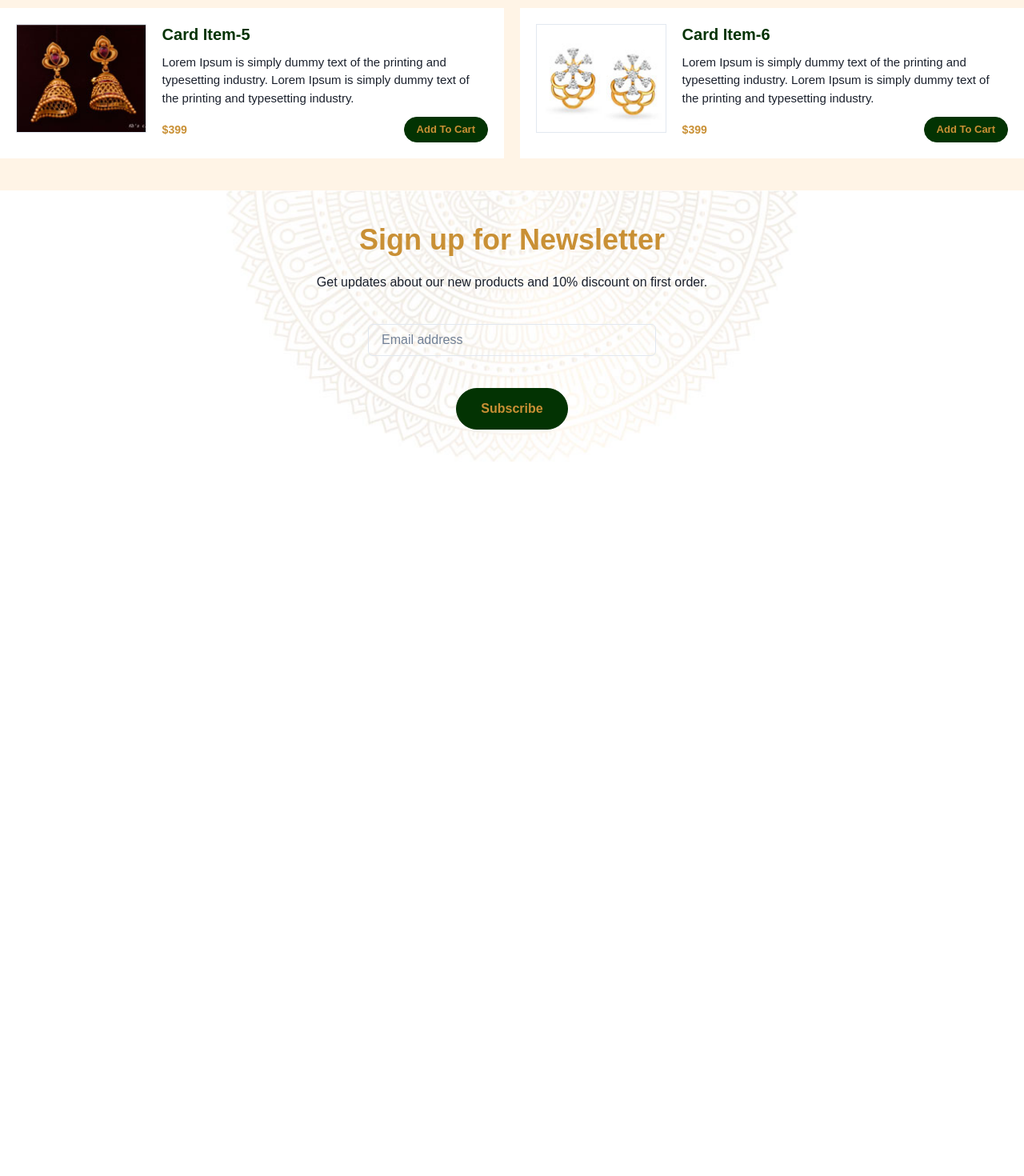
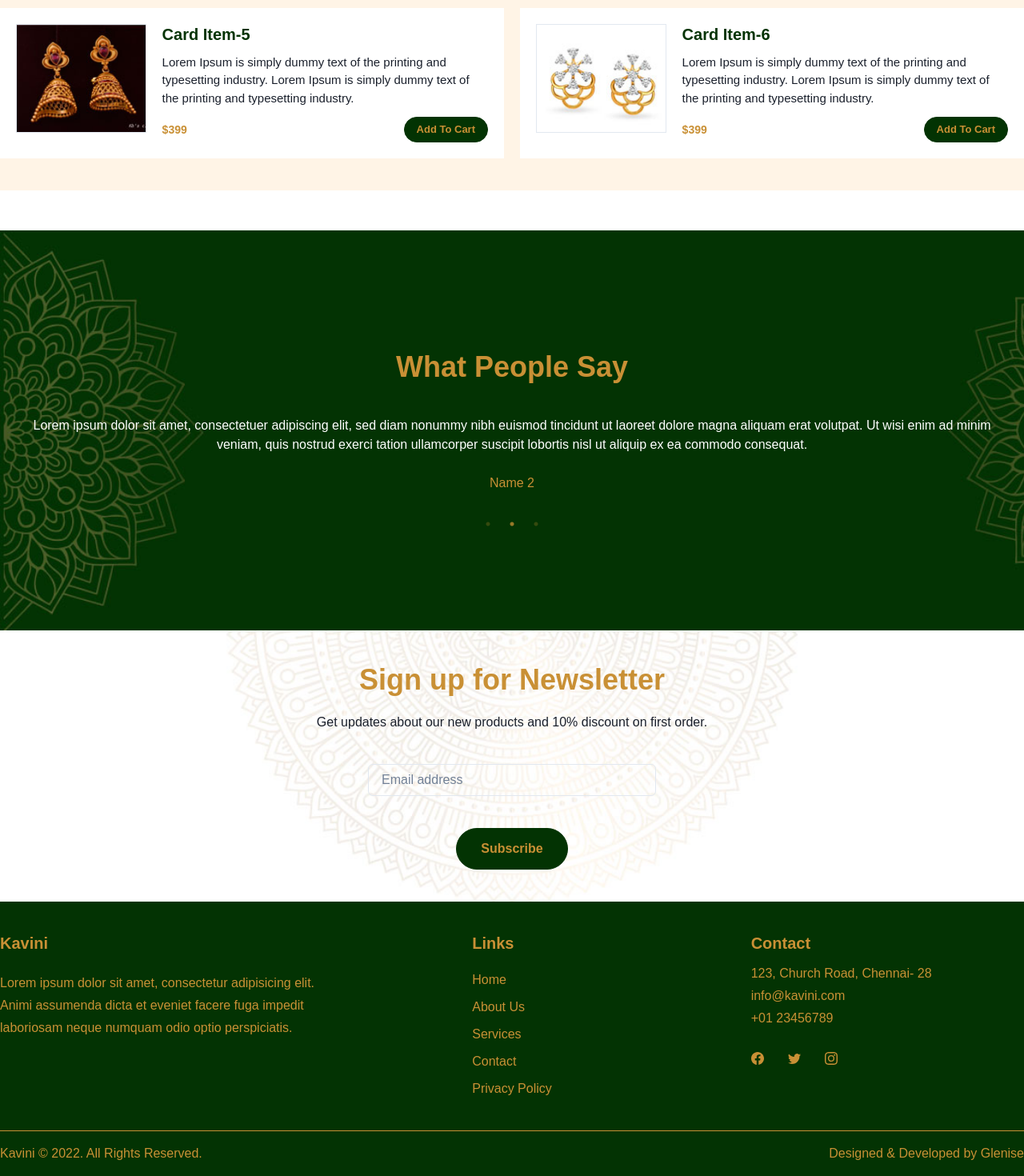
Before and after one commit to suneka-vasan/kavini-newsite, a Next.js app: page / in a window 1280 px wide. Shown: the part 1939-3409 px from the top of the page at 80% size. Before the commit the page ends 2516 px from the top, so only its background shows below. Built offline with nearby package versions, Linux system fonts and the light colour scheme.

Commit message:
2nd update
Signed-off-by: Suneka-vasan <suneka@glenise.in>

```diff
--- /dev/null
+++ b/components/Footer.tsx
@@ -0,0 +1,67 @@
+import { Flex, Box, Link, Heading, Stack, HStack, VStack, Text, Spacer, SimpleGrid, GridItem } from "@chakra-ui/react"
+import Image from 'next/image'
+import { BsFacebook, BsTwitter, BsInstagram } from 'react-icons/bs'
+
+function Footer() {
+    return (
+        <>
+            <Box bg='#033303'>
+                <Box py='10' maxW='container.xl' color='#C99035' mx='auto' borderBottom='1px' >
+                    <SimpleGrid columns={{ base: 1, md: 3 }} gap={2} mx={{ base: 0, md: 'auto' }}>
+                        <GridItem display='block' alignItems='center' justifyContent='center' padding={{ base: 10, md: 0 }}>
+
+                            <Heading fontSize='20' pb='3'>Kavini</Heading>
+                            {/* <Image src='/Logo_Full.png' width='100' height='100' alt='Logo' /> */}
+                            <Text fontSize={{ base: 14, md: 16 }} pt={{ base: 0, md: 3 }} lineHeight='7'>Lorem ipsum dolor sit amet, consectetur adipisicing elit. Animi assumenda dicta et eveniet facere fuga impedit laboriosam neque numquam odio optio perspiciatis.</Text>
+                        </GridItem>
+                        <GridItem display={{ base: 'flex', md: 'flex' }} alignItems='start' justifyContent='center'>
+                            <Stack direction={['column', 'column']} spacing={['20px', '10px']} textAlign={{ base: "left" }}>
+                                <Heading fontSize='20' pb='3'>Links</Heading>
+                                <Link href="/">
+                                    Home
+                                </Link>
+                                <Link href="/about">
+                                    About Us
+                                </Link>
+                                <Link href="/services">
+                                    Services
+                                </Link>
+                                <Link href="/contact">
+                                    Contact
+                                </Link>
+                                <Link href="/contact">
+                                    Privacy Policy
+                                </Link>
+                            </Stack>
+                        </GridItem>
+                        <Stack alignItems='start' ms={{ base: '10', md: '20' }}>
+                            <Box pb='5' fontSize={{ base: 14, md: 16 }} lineHeight='7'>
+                                <Heading fontSize='20' pb='3'>Contact</Heading>
+                                <Text>123, Church Road, Chennai- 28</Text>
+                                <Text>info@kavini.com</Text>
+                                <Text>+01 23456789</Text>
+                            </Box>
+                            <VStack alignItems='start'>
+                                <HStack spacing='30px'>
+                                    <BsFacebook />
+                                    <BsTwitter />
+                                    <BsInstagram />
+                                </HStack>
+                            </VStack>
+                        </Stack>
+                    </SimpleGrid>
+                </Box>
+                <SimpleGrid maxW='container.xl' mx='auto' color='#C99035' columns={{ base: 1, md: 2 }} lineHeight={{ base: "18px", md: 1.5 }} fontSize={{ base: "14px", md: "16px" }}>
+                    <GridItem textAlign={{ base: 'center', md: 'left' }} pt={{ base: 4, md: 4 }} pb={{ base: 0, md: 4 }}>
+                        Kavini &copy; 2022. All Rights Reserved.
+                    </GridItem>
+                    <GridItem textAlign={{ base: 'center', md: 'right' }} py={4}>
+                        Designed & Developed by <Link href='http://www.glenise.com/' target='_blank'>Glenise</Link>
+                    </GridItem>
+                </SimpleGrid>
+            </Box>
+        </>
+    )
+}
+
+export default Footer
--- /dev/null
+++ b/components/Testimonial.tsx
@@ -0,0 +1,57 @@
+import React, { Component } from "react";
+import { Flex, Container, Heading, Text } from "@chakra-ui/react";
+import Slider from "react-slick";
+import "slick-carousel/slick/slick.css";
+import "slick-carousel/slick/slick-theme.css"
+
+export default class SimpleSlider extends Component {
+    render() {
+        const settings = {
+            dots: true,
+            arrows: false,
+            infinite: true,
+            fade: true,
+            draggable: false,
+            swipe: false,
+            slidesToShow: 1,
+            slidesToScroll: 1,
+            autoplay: true,
+            speed: 500,
+            autoplaySpeed: 5000,
+            cssEase: "ease-in"
+        };
+        return (
+            <div>
+                <Flex
+                    align={"center"}
+                    h={{ base: 400, md: 400, xl: 500 }}
+                    mt={{ base: "50px", md: "50px" }}
+                    style={{
+                        backgroundImage: 'url(/Bg.jpg)',
+                        backgroundSize: 'cover',
+                        backgroundRepeat: 'no-repeat',
+                        width: 'container.xl',
+                    }}>
+                    <Container maxW="container.xl">
+                        <Heading mb={10} color="#C99035" textAlign={"center"}>What People Say</Heading>
+                        <Slider {...settings}>
+                            <div>
+                                <Text color='white' textAlign={"center"}>Lorem ipsum dolor sit amet, consectetuer adipiscing elit, sed diam nonummy nibh euismod tincidunt ut laoreet dolore magna aliquam erat volutpat. Ut wisi enim ad minim veniam, quis nostrud exerci tation ullamcorper suscipit lobortis nisl ut aliquip ex ea commodo consequat.</Text><br />
+                                <Text color='#C99035' textAlign={"center"}>Name 1</Text><br />
+                            </div>
+                            <div>
+                                <Text color='white' textAlign={"center"}>Lorem ipsum dolor sit amet, consectetuer adipiscing elit, sed diam nonummy nibh euismod tincidunt ut laoreet dolore magna aliquam erat volutpat. Ut wisi enim ad minim veniam, quis nostrud exerci tation ullamcorper suscipit lobortis nisl ut aliquip ex ea commodo consequat.</Text><br />
+                                <Text color='#C99035' textAlign={"center"}>Name 2</Text><br />
+                            </div>
+                            <div>
+                                <Text color='white' textAlign={"center"}>Lorem ipsum dolor sit amet, consectetuer adipiscing elit, sed diam nonummy nibh euismod tincidunt ut laoreet dolore magna aliquam erat volutpat. Ut wisi enim ad minim veniam, quis nostrud exerci tation ullamcorper suscipit lobortis nisl ut aliquip ex ea commodo consequat.</Text><br />
+                                <Text color='#C99035' textAlign={"center"}>Name 3</Text><br />
+                            </div>
+                        </Slider>
+                    </Container>
+                </Flex>
+
+            </div>
+        );
+    }
+}
--- a/pages/index.tsx
+++ b/pages/index.tsx
@@ -3,7 +3,9 @@ import Navbar from '../components/Navbar'
 import BannerSection from '../components/BannerSection'
 import DiscoverSection from '../components/DiscoverSection'
 import ProductSection from '../components/ProductSection'
+import SimpleSlider from '../components/Testimonial'
 import Newsletter from '../components/Newsletter'
+import Footer from '../components/Footer'
 
 const Home: NextPage = () => {
   return (
@@ -12,7 +14,9 @@ const Home: NextPage = () => {
       <BannerSection />
       <DiscoverSection />
       <ProductSection />
+      <SimpleSlider />
       <Newsletter />
+      <Footer />
     </>
   )
 }
--- a/styles/globals.css
+++ b/styles/globals.css
@@ -6,6 +6,10 @@
 .slick-dots li button:before {
   opacity: .25;
   color: #C99035 !important;
+}
+
+a{
+  text-decoration: none !important;
 }
 
 body,
```
